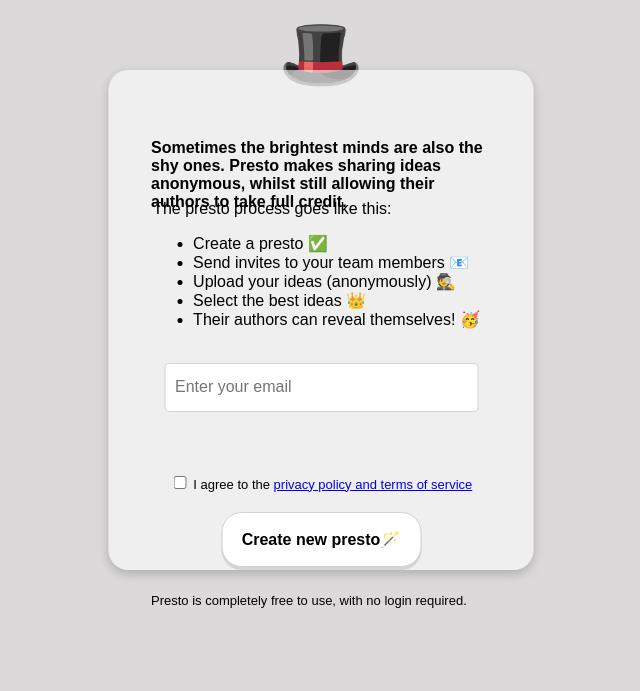
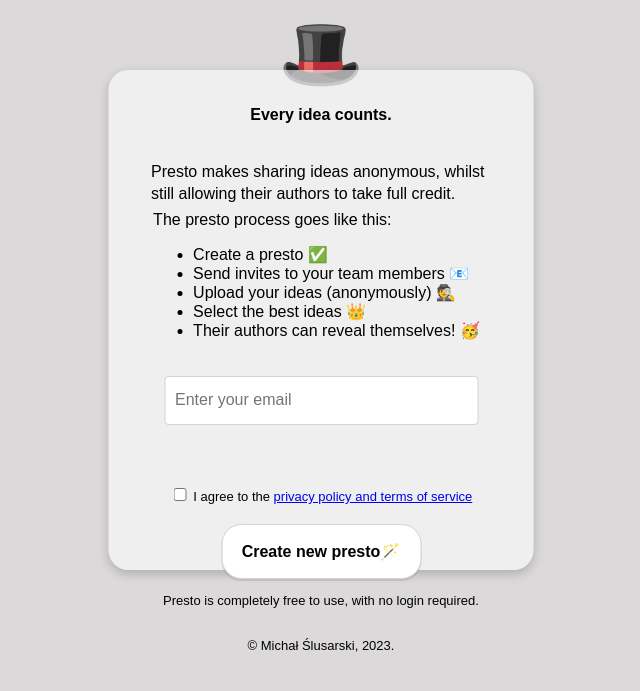
Before and after one commit to MichalMSlusarski/Presto, a Flask app: page / in a window 1280 px wide. Shown: the top 691 px of the page, without its empty margins (319-959 px from the left). Run offline with Flask 2, Linux system fonts and the light colour scheme.

Commit message:
Styling 0.2.2

```diff
--- a/static/style.css
+++ b/static/style.css
@@ -44,7 +44,7 @@ body{
     outline: none;
     font-weight: bold;
     border: 1px solid rgb(211, 210, 210);
-    box-shadow: 0 3px rgb(110, 110, 110,.2);
+    box-shadow: 0 2px rgb(110, 110, 110,.2);
     border-radius: 20px;
     justify-content: center;
     font-family: 'Poppins', sans-serif;
@@ -58,7 +58,7 @@ body{
     font-size: medium;
 }
 .box-input{
-    margin-top: -85px;
+    margin-top: -95px;
 }
 .box-input input{
     position: relative;
@@ -76,13 +76,20 @@ body{
 .box-input input::placeholder{
     font-size: 1rem;
 }
+.box-about-title{
+    width: 340px;
+    height: 55px;
+    margin-top: -50px;
+}
 .box-about{
     width: 340px;
     height: 55px;
-    margin-top: -30px;
+    margin-top: 0px;
+    line-height: 22px;
 }
 .box-process h4{
     font-weight: normal;
+    margin-top: -2px;
     margin-left: -9px;
 }
 .box-checkbox{
@@ -105,4 +112,8 @@ body{
     width: 340px;
     height: 55px;
     font-size: small;
+    text-align-last: center;
 }
+.inter{
+    font-weight: lighter;
+}
--- a/templates/index.html
+++ b/templates/index.html
@@ -15,10 +15,12 @@
         </i>
     </div>
     <div class="container">
+        <div class="box box-about-title">
+            <h4>Every idea counts.</h4>
+        </div>
         <div class="box box-about">
-            <h4>Sometimes the brightest minds are also
-                the shy ones. Presto makes sharing ideas anonymous,
-                whilst still allowing their authors to take full credit.
+            <h4><span class="inter">Presto makes sharing ideas anonymous,
+                whilst still allowing their authors to take full credit.</span>
             </h4>
         </div>
         <div class="box box-process">
@@ -49,7 +51,8 @@
     </div>
     <div class="bottom text-outro">
         <span>
-            Presto is completely free to use, with no login required.
+            Presto is completely free to use, with no login required. </br></br></br>
+            © Michał Ślusarski, 2023.
         </span>
     </div>
 </body>
```
